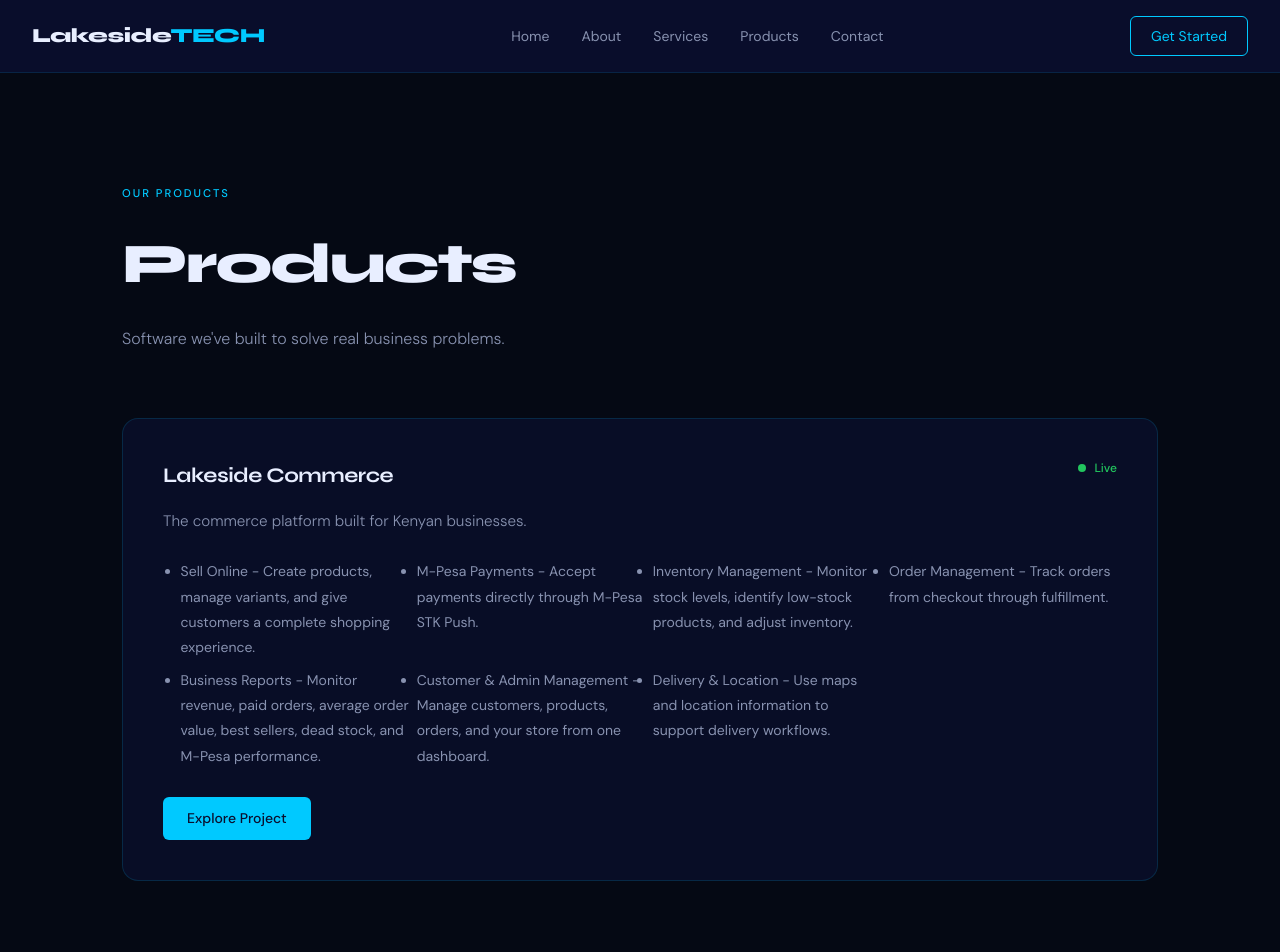
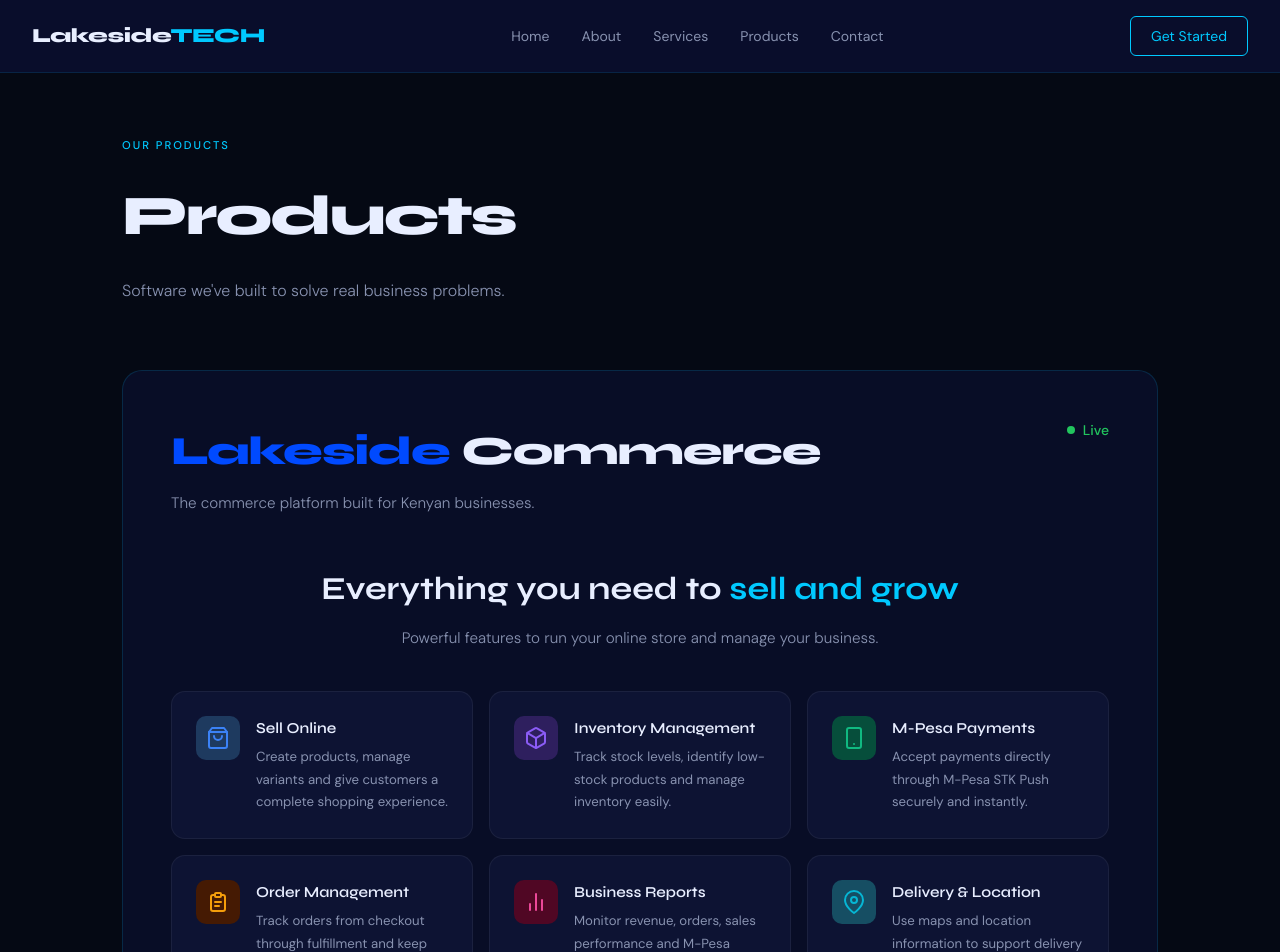
Before and after one commit to CollinsNdinya/lakesidetech, a Next.js app: page /products in a window 1280 px wide. Shown: the top 952 px of the page. Built offline with nearby package versions, Linux system fonts and the light colour scheme.

Commit message:
updated the products page

```diff
--- a/app/products/page.tsx
+++ b/app/products/page.tsx
@@ -1,33 +1,210 @@
+// "use client"
+// import Link from "next/link"
+
+// const projects = [
+//   {
+//     title: "Lakeside Commerce",
+//     description: "The commerce platform built for Kenyan businesses.",
+//     href: "https://lakesidecommerce.vercel.app/",
+//     status: "Live",
+//     features: [
+//         "Sell Online - Create products, manage variants, and give customers a complete shopping experience.",
+
+//         "M-Pesa Payments - Accept payments directly through M-Pesa STK Push.",
+
+//         "Inventory Management - Monitor stock levels, identify low-stock products, and adjust inventory.",
+
+//         "Order Management - Track orders from checkout through fulfillment.",
+
+//         "Business Reports - Monitor revenue, paid orders, average order value, best sellers, dead stock, and M-Pesa performance.",
+
+//         "Customer & Admin Management - Manage customers, products, orders, and your store from one dashboard.",
+
+//         "Delivery & Location -  Use maps and location information to support delivery workflows."
+//     ],
+//   },
+// ]
+
+// export default function ProductsPage() {
+//   return (
+//     <section style={{ padding: "7rem 2rem 5rem", maxWidth: "1100px", margin: "0 auto" }}>
+//       <p style={{
+//         fontSize: "0.7rem", fontWeight: 500, letterSpacing: "2px",
+//         textTransform: "uppercase", color: "#00c9ff", marginBottom: "1rem",
+//       }}>
+//         Our Products
+//       </p>
+//       <h1 style={{
+//         fontFamily: "'Syne', sans-serif",
+//         fontSize: "clamp(2rem, 5vw, 3.5rem)",
+//         fontWeight: 800, letterSpacing: "-2px",
+//         color: "#e8eeff", marginBottom: "1rem",
+//       }}>
+//         Products
+//       </h1>
+//       <p style={{
+//         color: "#8892b0", fontSize: "1rem", fontWeight: 300,
+//         lineHeight: 1.8, maxWidth: "520px", marginBottom: "4rem",
+//       }}>
+//         Software we've built to solve real business problems.
+//       </p>
+
+//       <div style={{ display: "flex", flexDirection: "column", gap: "2rem" }}>
+//         {projects.map((project) => (
+//           <div
+//             key={project.title}
+//             style={{
+//               background: "#080d26",
+//               border: "0.5px solid rgba(0,201,255,0.15)",
+//               borderRadius: "16px",
+//               padding: "2.5rem",
+//               transition: "border-color 0.2s",
+//             }}
+//             onMouseEnter={e => (e.currentTarget.style.borderColor = "rgba(0,201,255,0.4)")}
+//             onMouseLeave={e => (e.currentTarget.style.borderColor = "rgba(0,201,255,0.15)")}
+//           >
+//             <div style={{ display: "flex", alignItems: "flex-start", justifyContent: "space-between", flexWrap: "wrap", gap: "1rem", marginBottom: "1rem" }}>
+//               <h2 style={{
+//                 fontFamily: "'Syne', sans-serif",
+//                 fontSize: "1.3rem", fontWeight: 700,
+//                 color: "#e8eeff", letterSpacing: "-0.5px",
+//               }}>
+//                 {project.title}
+//               </h2>
+//               <div style={{ display: "flex", alignItems: "center", gap: "8px" }}>
+//                 <span style={{
+//                   width: 8, height: 8, borderRadius: "50%",
+//                   background: "#22c55e", display: "inline-block",
+//                 }} />
+//                 <span style={{ fontSize: "0.75rem", color: "#22c55e", fontWeight: 500 }}>
+//                   {project.status}
+//                 </span>
+//               </div>
+//             </div>
+
+//             <p style={{
+//               color: "#8892b0", fontSize: "0.95rem",
+//               lineHeight: 1.8, marginBottom: "1.5rem", fontWeight: 300,
+//             }}>
+//               {project.description}
+//             </p>
+
+//             {/* Features */}
+//             <ul style={{
+//               display: "grid",
+//               gridTemplateColumns: "repeat(auto-fit, minmax(400px, 1fr))",
+//               gap: "0.5rem",
+//               paddingLeft: "1.1rem",
+//               marginBottom: "1.75rem",
+//             }}>
+//               {project.features.map((f) => (
+//                 <li key={f} style={{ fontSize: "0.875rem", color: "#8892b0", lineHeight: 1.8 }}>
+//                   {f}
+//                 </li>
+//               ))}
+//             </ul>
+
+
+
+//             {/* CTA */}
+
+//             <Link
+
+//               href={project.href}
+//               target="_blank"
+//               rel="noopener noreferrer"
+//               style={{
+//                 display: "inline-block",
+//                 padding: "0.65rem 1.5rem",
+//                 background: "#00c9ff",
+//                 color: "#0a0f2e",
+//                 borderRadius: "6px",
+//                 fontSize: "0.875rem", fontWeight: 500,
+//                 textDecoration: "none",
+//               }}
+//               >
+//               Explore Project
+//             </Link>
+//           </div>
+//         ))}
+//       </div>
+//     </section>
+//   )
+// }
 "use client"
-import Link from "next/link"
 
-const projects = [
+const features = [
   {
-    title: "Lakeside Commerce",
-    description: "The commerce platform built for Kenyan businesses.",
-    href: "https://lakesidecommerce.vercel.app/",
-    status: "Live",
-    features: [
-        "Sell Online - Create products, manage variants, and give customers a complete shopping experience.",
-
-        "M-Pesa Payments - Accept payments directly through M-Pesa STK Push.",
-
-        "Inventory Management - Monitor stock levels, identify low-stock products, and adjust inventory.",
-
-        "Order Management - Track orders from checkout through fulfillment.",
-
-        "Business Reports - Monitor revenue, paid orders, average order value, best sellers, dead stock, and M-Pesa performance.",
-
-        "Customer & Admin Management - Manage customers, products, orders, and your store from one dashboard.",
-
-        "Delivery & Location -  Use maps and location information to support delivery workflows."
-    ],
+    title: "Sell Online",
+    description: "Create products, manage variants and give customers a complete shopping experience.",
+    color: "#3b82f6",
+    bg: "#1e3a5f",
+    icon: (
+      <svg width="24" height="24" viewBox="0 0 24 24" fill="none" stroke="currentColor" strokeWidth="2" strokeLinecap="round" strokeLinejoin="round">
+        <path d="M6 2L3 6v14a2 2 0 002 2h14a2 2 0 002-2V6l-3-4z"/><line x1="3" y1="6" x2="21" y2="6"/><path d="M16 10a4 4 0 01-8 0"/>
+      </svg>
+    ),
+  },
+  {
+    title: "Inventory Management",
+    description: "Track stock levels, identify low-stock products and manage inventory easily.",
+    color: "#8b5cf6",
+    bg: "#2e1f5e",
+    icon: (
+      <svg width="24" height="24" viewBox="0 0 24 24" fill="none" stroke="currentColor" strokeWidth="2" strokeLinecap="round" strokeLinejoin="round">
+        <path d="M21 16V8a2 2 0 00-1-1.73l-7-4a2 2 0 00-2 0l-7 4A2 2 0 003 8v8a2 2 0 001 1.73l7 4a2 2 0 002 0l7-4A2 2 0 0021 16z"/><polyline points="3.27 6.96 12 12.01 20.73 6.96"/><line x1="12" y1="22.08" x2="12" y2="12"/>
+      </svg>
+    ),
+  },
+  {
+    title: "M-Pesa Payments",
+    description: "Accept payments directly through M-Pesa STK Push securely and instantly.",
+    color: "#10b981",
+    bg: "#064e3b",
+    icon: (
+      <svg width="24" height="24" viewBox="0 0 24 24" fill="none" stroke="currentColor" strokeWidth="2" strokeLinecap="round" strokeLinejoin="round">
+        <rect x="5" y="2" width="14" height="20" rx="2" ry="2"/><line x1="12" y1="18" x2="12" y2="18"/>
+      </svg>
+    ),
+  },
+  {
+    title: "Order Management",
+    description: "Track orders from checkout through fulfillment and keep customers informed.",
+    color: "#f59e0b",
+    bg: "#451a03",
+    icon: (
+      <svg width="24" height="24" viewBox="0 0 24 24" fill="none" stroke="currentColor" strokeWidth="2" strokeLinecap="round" strokeLinejoin="round">
+        <path d="M9 5H7a2 2 0 00-2 2v12a2 2 0 002 2h10a2 2 0 002-2V7a2 2 0 00-2-2h-2"/><rect x="9" y="3" width="6" height="4" rx="1"/><path d="M9 12h6M9 16h4"/>
+      </svg>
+    ),
+  },
+  {
+    title: "Business Reports",
+    description: "Monitor revenue, orders, sales performance and M-Pesa activity in one place.",
+    color: "#ec4899",
+    bg: "#500724",
+    icon: (
+      <svg width="24" height="24" viewBox="0 0 24 24" fill="none" stroke="currentColor" strokeWidth="2" strokeLinecap="round" strokeLinejoin="round">
+        <line x1="18" y1="20" x2="18" y2="10"/><line x1="12" y1="20" x2="12" y2="4"/><line x1="6" y1="20" x2="6" y2="14"/>
+      </svg>
+    ),
+  },
+  {
+    title: "Delivery & Location",
+    description: "Use maps and location information to support delivery workflows and coverage.",
+    color: "#06b6d4",
+    bg: "#164e63",
+    icon: (
+      <svg width="24" height="24" viewBox="0 0 24 24" fill="none" stroke="currentColor" strokeWidth="2" strokeLinecap="round" strokeLinejoin="round">
+        <path d="M21 10c0 7-9 13-9 13s-9-6-9-13a9 9 0 0118 0z"/><circle cx="12" cy="10" r="3"/>
+      </svg>
+    ),
   },
 ]
 
 export default function ProductsPage() {
   return (
-    <section style={{ padding: "7rem 2rem 5rem", maxWidth: "1100px", margin: "0 auto" }}>
+    <section style={{ padding: "4rem 2rem 6rem", maxWidth: "1100px", margin: "0 auto" }}>
       <p style={{
         fontSize: "0.7rem", fontWeight: 500, letterSpacing: "2px",
         textTransform: "uppercase", color: "#00c9ff", marginBottom: "1rem",
@@ -49,85 +226,145 @@
         Software we've built to solve real business problems.
       </p>
 
-      <div style={{ display: "flex", flexDirection: "column", gap: "2rem" }}>
-        {projects.map((project) => (
-          <div
-            key={project.title}
-            style={{
+      {/* Outer card */}
+      <div style={{
         background: "#080d26",
         border: "0.5px solid rgba(0,201,255,0.15)",
-              borderRadius: "16px",
-              padding: "2.5rem",
-              transition: "border-color 0.2s",
-            }}
-            onMouseEnter={e => (e.currentTarget.style.borderColor = "rgba(0,201,255,0.4)")}
-            onMouseLeave={e => (e.currentTarget.style.borderColor = "rgba(0,201,255,0.15)")}
-          >
-            <div style={{ display: "flex", alignItems: "flex-start", justifyContent: "space-between", flexWrap: "wrap", gap: "1rem", marginBottom: "1rem" }}>
-              <h2 style={{
+        borderRadius: "20px",
+        padding: "3rem",
+      }}>
+
+        {/* Top header */}
+        <div style={{ display: "flex", alignItems: "flex-start", justifyContent: "space-between", marginBottom: "3rem", flexWrap: "wrap", gap: "1rem" }}>
+          <div>
+            <h1 style={{
               fontFamily: "'Syne', sans-serif",
-                fontSize: "1.3rem", fontWeight: 700,
-                color: "#e8eeff", letterSpacing: "-0.5px",
+              fontSize: "clamp(1.8rem, 4vw, 2.5rem)",
+              fontWeight: 800, letterSpacing: "-1px",
+              color: "#e8eeff", marginBottom: "0.5rem",
             }}>
-                {project.title}
-              </h2>
+              <span style={{ color: '#004AFF' }} >Lakeside </span>Commerce
+            </h1>
+            <p style={{ fontSize: "0.95rem", color: "#8892b0", fontWeight: 300 }}>
+              The commerce platform built for Kenyan businesses.
+            </p>
+          </div>
           <div style={{ display: "flex", alignItems: "center", gap: "8px" }}>
-                <span style={{
-                  width: 8, height: 8, borderRadius: "50%",
-                  background: "#22c55e", display: "inline-block",
-                }} />
-                <span style={{ fontSize: "0.75rem", color: "#22c55e", fontWeight: 500 }}>
-                  {project.status}
-                </span>
+            <span style={{ width: 8, height: 8, borderRadius: "50%", background: "#22c55e", display: "inline-block" }} />
+            <span style={{ fontSize: "0.875rem", color: "#22c55e", fontWeight: 500 }}>Live</span>
           </div>
         </div>
 
-            <p style={{
-              color: "#8892b0", fontSize: "0.95rem",
-              lineHeight: 1.8, marginBottom: "1.5rem", fontWeight: 300,
+        {/* Center tagline */}
+        <div style={{ textAlign: "center", marginBottom: "2.5rem" }}>
+          <h2 style={{
+            fontFamily: "'Syne', sans-serif",
+            fontSize: "clamp(1.4rem, 3vw, 2rem)",
+            fontWeight: 700, color: "#e8eeff",
+            marginBottom: "0.75rem",
           }}>
-              {project.description}
+            Everything you need to{" "}
+            <span style={{ color: "#00c9ff" }}>sell and grow</span>
+          </h2>
+          <p style={{ fontSize: "0.95rem", color: "#8892b0", fontWeight: 300 }}>
+            Powerful features to run your online store and manage your business.
           </p>
+        </div>
 
-            {/* Features */}
-            <ul style={{
+        {/* Features grid */}
+        <div style={{
           display: "grid",
-              gridTemplateColumns: "repeat(auto-fit, minmax(200px, 1fr))",
-              gap: "0.5rem",
-              paddingLeft: "1.1rem",
-              marginBottom: "1.75rem",
+          gridTemplateColumns: "repeat(3, 1fr)",
+          gap: "1rem",
+          marginBottom: "2.5rem",
+        }} className="features-grid">
+          {features.map(({ title, description, color, bg, icon }) => (
+            <div
+              key={title}
+              style={{
+                background: "#0d1333",
+                border: "0.5px solid rgba(255,255,255,0.06)",
+                borderRadius: "14px",
+                padding: "1.5rem",
+                display: "flex",
+                gap: "1rem",
+                alignItems: "flex-start",
+                transition: "border-color 0.2s, background 0.2s",
+              }}
+              onMouseEnter={e => {
+                (e.currentTarget as HTMLDivElement).style.borderColor = `${color}40`
+                ;(e.currentTarget as HTMLDivElement).style.background = "#111a3d"
+              }}
+              onMouseLeave={e => {
+                (e.currentTarget as HTMLDivElement).style.borderColor = "rgba(255,255,255,0.06)"
+                ;(e.currentTarget as HTMLDivElement).style.background = "#0d1333"
+              }}
+            >
+              {/* Icon */}
+              <div style={{
+                width: "44px", height: "44px",
+                background: bg,
+                borderRadius: "10px",
+                display: "flex", alignItems: "center", justifyContent: "center",
+                color: color,
+                flexShrink: 0,
               }}>
-              {project.features.map((f) => (
-                <li key={f} style={{ fontSize: "0.875rem", color: "#8892b0", lineHeight: 1.8 }}>
-                  {f}
-                </li>
+                {icon}
+              </div>
+
+              {/* Text */}
+              <div>
+                <h3 style={{
+                  fontFamily: "'Syne', sans-serif",
+                  fontSize: "0.95rem", fontWeight: 600,
+                  color: "#e8eeff", marginBottom: "0.4rem",
+                }}>
+                  {title}
+                </h3>
+                <p style={{ fontSize: "0.825rem", color: "#8892b0", lineHeight: 1.7 }}>
+                  {description}
+                </p>
+              </div>
+            </div>
           ))}
-            </ul>
-
-
+        </div>
 
         {/* CTA */}
+        <div style={{ textAlign: "center" }}>
 
-            <Link
-
-              href={project.href}
+          <a  href="https://lakesidecommerce.vercel.app/"
             target="_blank"
             rel="noopener noreferrer"
             style={{
-                display: "inline-block",
-                padding: "0.65rem 1.5rem",
+              display: "inline-flex",
+              alignItems: "center",
+              gap: "8px",
+              padding: "0.9rem 2.5rem",
               background: "#00c9ff",
               color: "#0a0f2e",
-                borderRadius: "6px",
-                fontSize: "0.875rem", fontWeight: 500,
+              borderRadius: "8px",
+              fontSize: "1rem", fontWeight: 600,
               textDecoration: "none",
+              marginBottom: "0.75rem",
             }}
           >
-              Explore Project
-            </Link>
+            Explore Lakeside Commerce
+            <svg width="16" height="16" viewBox="0 0 24 24" fill="none" stroke="currentColor" strokeWidth="2.5" strokeLinecap="round" strokeLinejoin="round">
+              <path d="M18 13v6a2 2 0 01-2 2H5a2 2 0 01-2-2V8a2 2 0 012-2h6"/><polyline points="15 3 21 3 21 9"/><line x1="10" y1="14" x2="21" y2="3"/>
+            </svg>
+          </a>
+          <p style={{ fontSize: "0.8rem", color: "#8892b0" }}>See the platform in action</p>
         </div>
-        ))}
       </div>
+
+      <style>{`
+        @media (max-width: 768px) {
+          .features-grid { grid-template-columns: 1fr !important; }
+        }
+        @media (max-width: 1024px) and (min-width: 769px) {
+          .features-grid { grid-template-columns: repeat(2, 1fr) !important; }
+        }
+      `}</style>
     </section>
   )
 }
```
Lines whose indentation alone changed are shown as unchanged.
